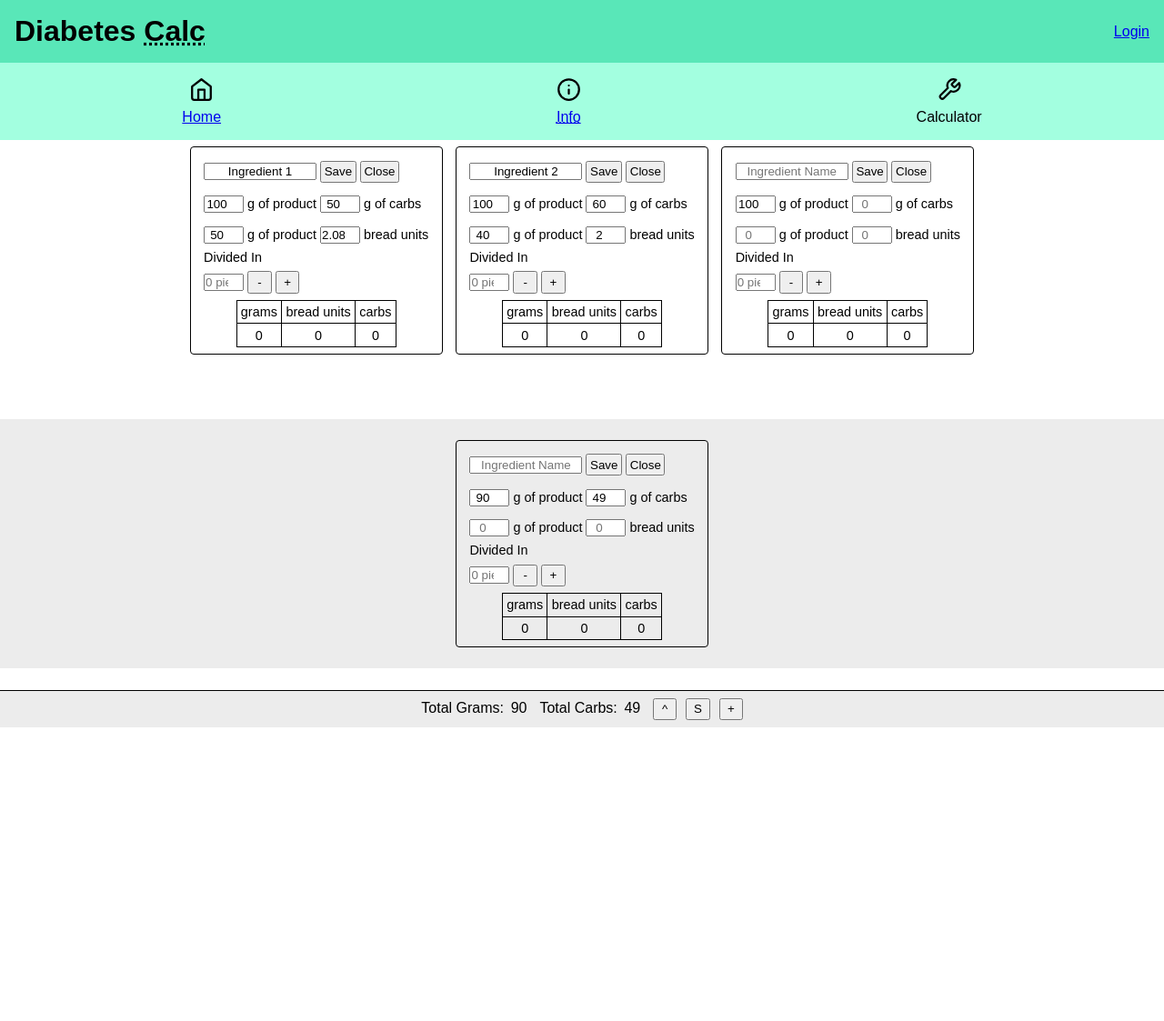
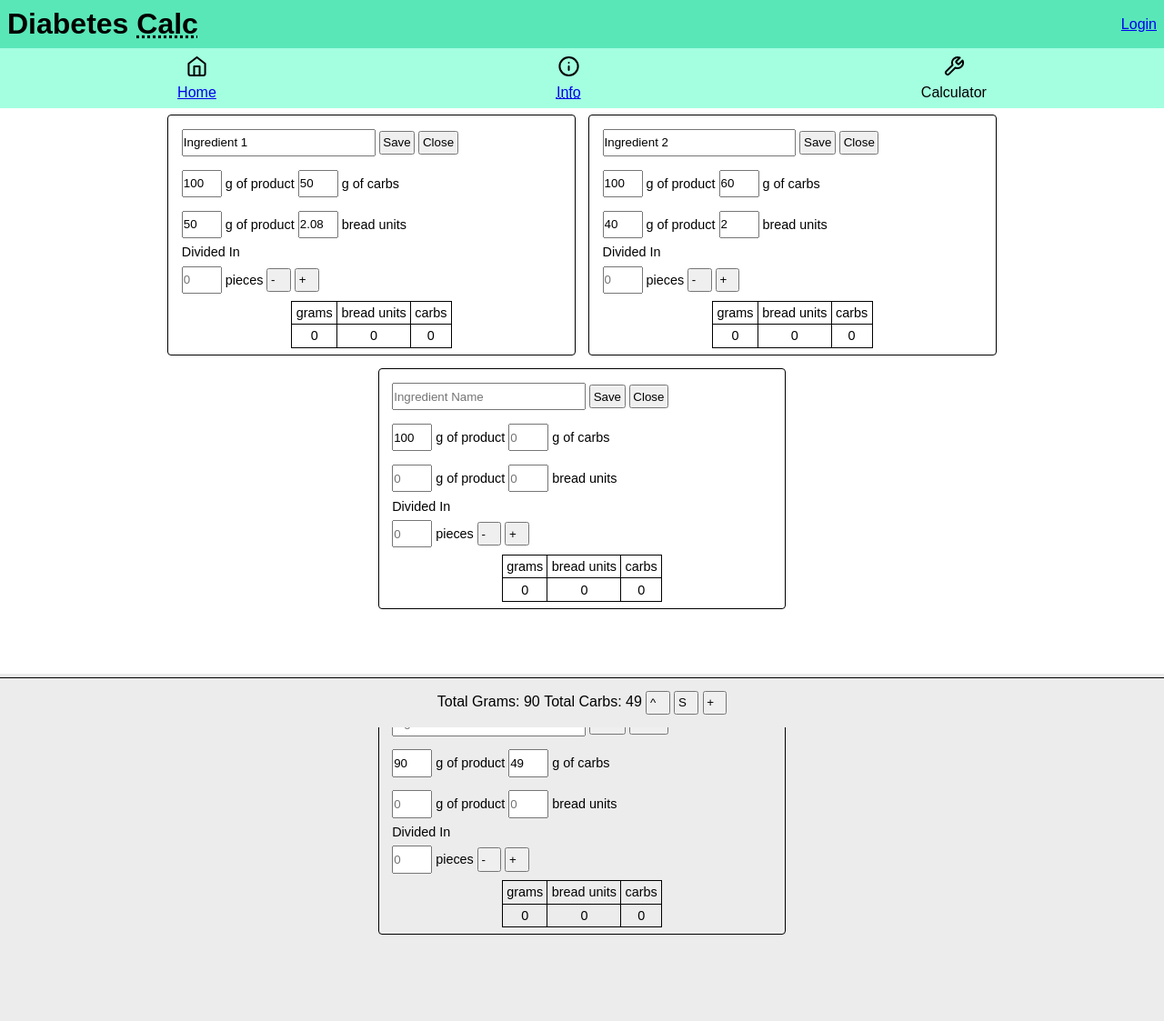
Before and after one commit to tona999/TecWeb-Progetto, a PHP site: page /calculator.html in a window 1280 px wide. Shown: the whole page at 91% size. Before the commit the page ends 800 px from the top, so only its background shows below. Run offline with PHP 8.4, Linux system fonts and the light colour scheme.

Commit message:
Updated style - added buttons-div in bottom bar - added icons in login - changed ingredient form size - changed nav-height

```diff
--- a/calculator.html
+++ b/calculator.html
@@ -40,9 +40,11 @@
 			<span id="totalRecipeCarbs">0</span>
 		</p>
 
-		<input type="button" id="loadRecipeCardBtn" value="^">
-		<input type="button" id="saveRecipeBtn" value="S">
-		<input type="button" id="addNewBtn" value="+">
+		<div class="buttons">
+			<input type="button" id="loadRecipeCardBtn" value="^"/>
+			<input type="button" id="saveRecipeBtn" value="S"/>
+			<input type="button" id="addNewBtn" value="+"/>
+		</div>
 	</div>
 
 	<fieldset id="recipeView"></fieldset>
@@ -50,30 +52,30 @@
 	<!-- Ingredient -->
 	<form id="sampleIngredient" action="" class = "ingredient">
 		<fieldset>
-			<input type="text" maxlength="40" id="ingredientName" placeholder="Ingredient Name">
-			<input type="button" value="Save" id="saveButton">
-			<input type="button" value="Close" id="closeButton">
+			<input type="text" maxlength="40" id="ingredientName" placeholder="Ingredient Name"/>
+			<input type="button" value="Save" id="saveButton"/>
+			<input type="button" value="Close" id="closeButton"/>
 		</fieldset>
 
 		<fieldset class="carbs">
 			<label>
-				<input type="number" maxlength="4" min="0" id="sampleGrams" value="100" placeholder="100">
+				<input type="number" maxlength="4" min="0" id="sampleGrams" value="100" placeholder="100"/>
 				g of product
 			</label>
 			<label>
-				<input type="number" maxlength="4" min="0"  id="sampleCarbs" placeholder="0">
+				<input type="number" maxlength="4" min="0"  id="sampleCarbs" placeholder="0"/>
 				g of carbs
 			</label>
 		</fieldset>
 
 		<fieldset class="bread-units">
 			<label>
-				<input type="number" maxlength="4"  min="0" id="totalGrams" placeholder="0">
+				<input type="number" maxlength="4"  min="0" id="totalGrams" placeholder="0"/>
 				g of product
 			</label>
 
 			<label>
-				<input type="number" maxlength="4" min="0" id="totalBreadUnits" placeholder="0">
+				<input type="number" maxlength="4" min="0" id="totalBreadUnits" placeholder="0"/>
 				bread units
 			</label>
 		</fieldset>
@@ -81,10 +83,11 @@
 		<fieldset class="divided">
 			<legend>Divided In</legend>
 			<label>
-				<input type="number" maxlength="3" min="0" id="piecesNumber" placeholder="0 pieces">
+				<input type="number" maxlength="3" min="0" id="piecesNumber" placeholder="0"/>
+				pieces
 				<div class="controls-container">
-					<input class="action-btn" type="button" value="-" id="minusButton">
-					<input class="action-btn" type="button" value="+" id="plusButton">
+					<input class="action-btn" type="button" value="-" id="minusButton"/>
+					<input class="action-btn" type="button" value="+" id="plusButton"/>
 				</div>
 			</label>
 		</fieldset>
@@ -103,6 +106,7 @@
 		</table>
 	</form>
 
+
 	</main>
 </body>
 </html>
--- a/login.html
+++ b/login.html
@@ -15,9 +15,9 @@
     <menu>
         <!-- Menu (Bottom bar, nella visualizzazione mobile) -->
         <ul>
-            <li><a href="index.html"> Home </a></li>
-            <li><a href="info.html"><abbr title="Informations"> Info </abbr></a></li>
-            <li><a href="calculator.html"> Calculator </a></li>
+            <li><a href="index.html"><img src="img/icons/home.svg" alt=""> Home </a></li>
+            <li><a href="info.html"><img src="img/icons/info.svg" alt=""><abbr title="Informations"> Info </abbr></a></li>
+            <li><a href="calculator.html"><img src="img/icons/tool.svg" alt=""> Calculator </a></li>
         </ul>
     </menu>
 
--- a/styles/calculator.css
+++ b/styles/calculator.css
@@ -12,22 +12,18 @@
 }
 
 /*** INGREDIENT ***/
-
     form{
-    font-size: .9em;
+        font-size: .9em;
         border: 1px solid black;
         border-radius: 4px;
         margin: .5em;
         padding: .5em;
         width: 90%;
-        width: max-content;
+        max-width: 30em;
     }
     fieldset{
         border: none;
         padding: .5em;
-    }
-    fieldset input[type="text"]{
-        width:  9em;
     }
 
     /* Label and inputs inside ingredients */
@@ -36,6 +32,8 @@
     }
     input{
         text-align: center;
+        height: 2em;
+        text-align: left;
     }
     input[type="number"]{
         width: 3em;
@@ -43,7 +41,10 @@
 	input[type="button"]{
 		min-width: 2em;
 		padding:0.2em;
-	}
+    }
+	input[type="text"]{
+        width: 50%;
+    }
     #controlPanel button{
 		height: 2em;
 		width: 2em;
@@ -88,17 +89,13 @@
     border-top: 1px solid black;
 }
 #controlPanel *{
-    margin-left: .2em;
-    margin-right: .2em;
-    display: inline;
-}
-#controlPanel .buttons{
+    margin: .2em 0 .2em 0;
     display: inline-block;
 }
 
 /*Recipe View*/
 #recipeView{
-    margin-bottom: 5em;
+    padding-bottom: 5em;
     background-color: #ECECEC;
 }
 
--- a/styles/style.css
+++ b/styles/style.css
@@ -4,16 +4,18 @@
     padding: 0;
 }
 
+/* Header */
 header{
-    padding: 1em;
+    padding: .5em;
     background-color: rgb(89, 231, 184);
     display: flex;
     justify-content: space-between;
     align-items: center;
 }
 
+/* Menu */
 menu{
-    padding: 1em;
+    padding: .5em;
     background-color: rgb(163, 255, 224);
 }
 menu ul{
@@ -27,11 +29,12 @@ menu ul li{
 }
 menu img{
     display: block;
-    height: 1.7em;
+    height: 1.5em;
     width: 100%;
     padding-bottom: .5em;
 }
 
+/* Main content */
 main a{
     display: block;
 }
```
